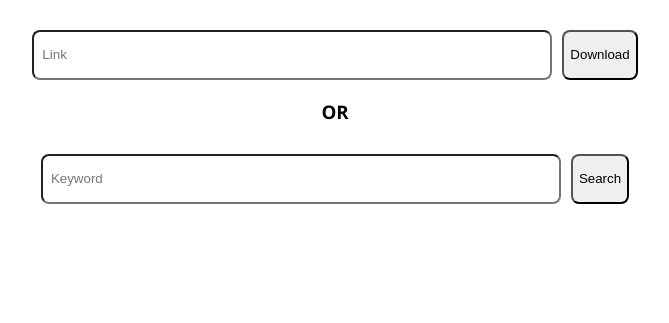
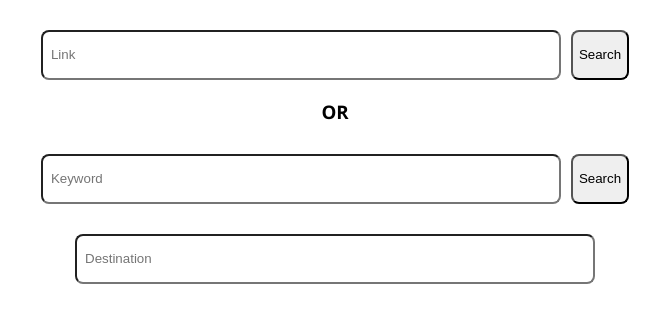
Before and after one commit to tranlequocthong313/download-youtube-video, a Flask app: page / in a window 1280 px wide. Shown: the part 94-417 px from the top of the page, without its empty margins (305-974 px from the left). Run offline with Flask 2, Linux system fonts and the light colour scheme.

Commit message:
Updated route, receiving data from front-end, choosing directory to store (possible), README

```diff
--- a/core/download_video.py
+++ b/core/download_video.py
@@ -2,7 +2,7 @@ from pytube import YouTube
 
 
 class Downloader:
-    def download(self, videoId, quality):
+    def download(self, videoId, quality, destination):
         try:
             link = 'https://www.youtube.com/watch?v=' + videoId
             youtubeObject = YouTube(link).streams
@@ -12,7 +12,7 @@ class Downloader:
             else:
                 youtubeObject = youtubeObject.get_lowest_resolution()
 
-            youtubeObject.download()
+            youtubeObject.download(destination)
 
             return "Download is completed successfully"
         except:
--- a/core/views.py
+++ b/core/views.py
@@ -11,9 +11,9 @@ def home():
     return render_template('index.html')
 
 
-@views.route('/search')
-def search():
-    key_word = request.args.get('keyword')
+@views.route('/search_with_keyword', methods=['POST'])
+def search_with_keyword():
+    key_word = request.form['keyword']
     videos = ytbAPI.search_with_keyword(key_word)
     return redirect_by_videos_length(videos)
 
@@ -24,22 +24,26 @@ def redirect_by_videos_length(videos):
     return render_template('index.html', videos=videos)
 
 
-@views.route('/download/<videoId>/<quality>')
-def download(videoId, quality):
-    d = Downloader()
+@views.route('/search_with_link', methods=['POST'])
+def search_with_link():
     try:
-        d.download(videoId, quality)
-        return render_template('/succeed.html')
-    except Exception:
-        return render_template('failed.html')
-
-
-@views.route('/download')
-def download_with_query():
-    try:
-        link = request.args.get('link')
+        link = request.form['link']
         videoId = link.split('watch?v=')[1]
         videos = ytbAPI.search_with_videoId(videoId)
         return redirect_by_videos_length(videos)
     except:
         return render_template('failed.html')
+
+
+@views.route('/download')
+def download():
+    try:
+        d = Downloader()
+        args = request.args
+        videoId = args.get('id')
+        quality = args.get('quality')
+        destination = args.get('dest')
+        d.download(videoId, quality, destination)
+        return render_template('/succeed.html')
+    except Exception:
+        return render_template('failed.html')
--- a/static/scripts/index.js
+++ b/static/scripts/index.js
@@ -1,16 +1,14 @@
 function download(videoId) {
     var select = document.getElementById('quality-' + videoId)
+    var inputDestination = document.getElementById('destination')
     quality = select.value
-    window.location.href = '/download/' + videoId + '/' + quality
+    window.location.href = '/download?id=' + videoId + '&quality=' + quality + '&dest=' + inputDestination.value
 }
 
 function show_preview_video(videoId) {
     preview = document.getElementById('preview-' + videoId)
     preview_iframe = document.querySelector('#preview-' + videoId + ' iframe')
-    console.log(preview_iframe.nodeName)
 
     preview.style.display = 'block'
     preview_iframe.src += videoId
-    console.log(preview_iframe.src)
-    console.log(videoId)
 }
--- a/templates/index.html
+++ b/templates/index.html
@@ -20,17 +20,22 @@
     </div>
 
     <!--Directed Downloading Bar-->
-    <form class="barContainer" action="/download">
+    <form class="barContainer" action="/search_with_link" method="post">
         <input type="text" name="link" class="inputTerm" placeholder="Link" />
-        <button type="submit" class="submitButton">Download</button>
+        <button type="submit" class="submitButton">Search</button>
     </form>
 
     <h3 style="width: 100%; text-align: center;">OR</h3>
 
     <!--Search Bar-->
-    <form class="barContainer" action="/search">
+    <form class="barContainer" action="/search_with_keyword" method="post">
         <input type="text" name="keyword" class="inputTerm" placeholder="Keyword" />
         <button type="submit" class="submitButton">Search</button>
+    </form>
+
+    <!--Destination Bar-->
+    <form class="barContainer">
+        <input type="text" name="destination" class="inputTerm" id="destination" placeholder="Destination" />
     </form>
 
     <!--Result-->
```
Also changed, not shown: README.md, 1 other file.
